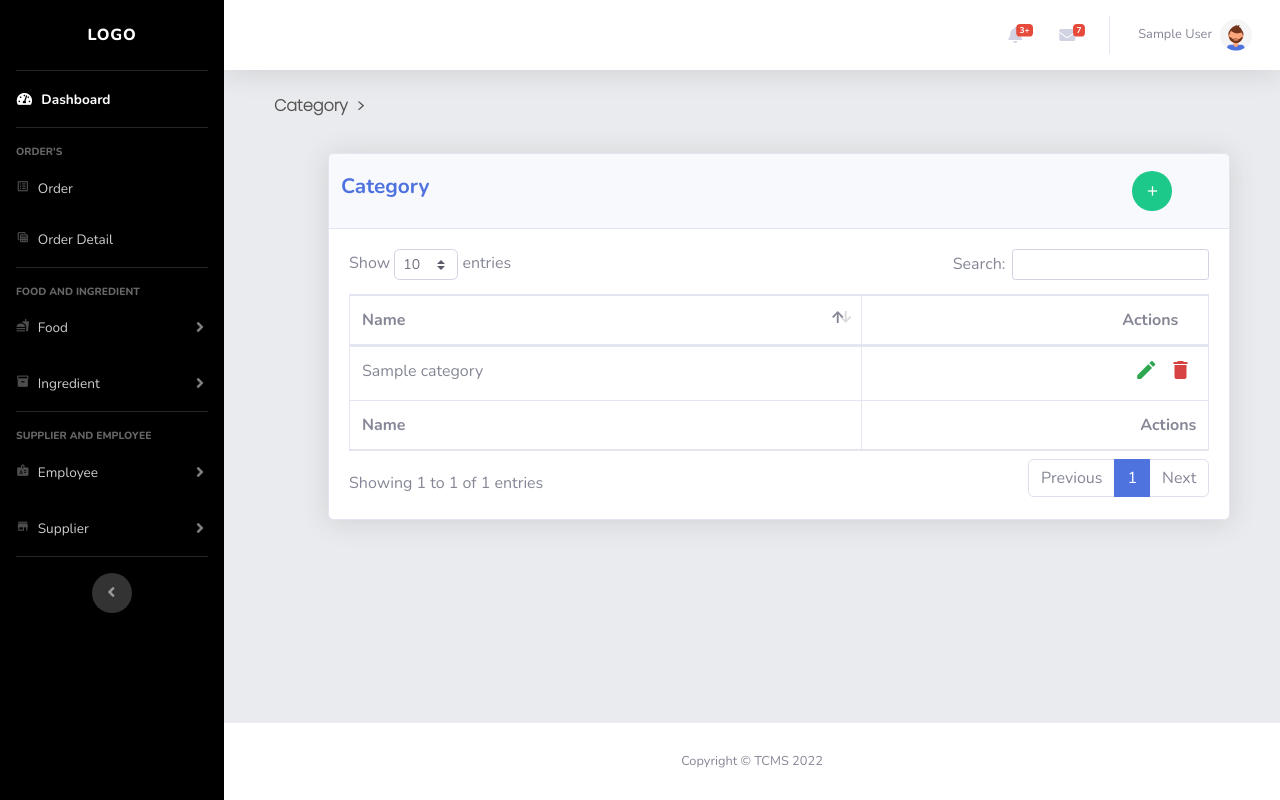
After one commit to satishkojushrestha/TandooryCafeS, a Django app: page /category/ in a window 1280 px wide. The commit adds this page. Run offline with Django 4.2, Linux system fonts and the light colour scheme; a user stored in the database is signed in; tables that the repository leaves empty hold one stand-in row (values such as "Sample post"); some libraries are stand-ins or nearby versions.

Commit message:
Datatables for category and CRUD for category done

```diff
--- a/core/templates/pages/add_category.html
+++ b/core/templates/pages/add_category.html
@@ -99,9 +99,11 @@
                     <h6 class="m-0">Category's</h6>
                 </div>
                 <div class="card-body">
-                    {% for category in categories %}
+                    <h6><a href="{% url 'category_detail' %}">All Category</a></h6>
+
+                    <!-- {% for category in categories %}
                         <h6><a href="{% url 'edit_category' category.id %}">{{ category.name }}</a></h6>
-                    {% endfor %}
+                    {% endfor %} -->
                 </div>
             </div>
 
--- /dev/null
+++ b/core/templates/pages/category_detail.html
@@ -0,0 +1,117 @@
+{% extends 'base.html' %}
+{% load static %}
+
+{% block title %}Category{% endblock %}
+
+{% block cssandscripts %}
+    <!-- Custom styles for this page -->
+    <link href="{% static 'vendor/datatables/dataTables.bootstrap4.min.css' %}" rel="stylesheet">
+    <style>
+        :root{
+            --delete_btn:#d74242;
+            --edit_btn:#2fa751;
+        }
+
+        .rm-background{
+            background-color: transparent;
+            border:none;
+        }
+
+        .row{
+            width: 100%;
+        }
+    </style>
+
+{% endblock %}
+
+<!-- {% block employee_show %}show{% endblock %} -->
+
+{% block current_page %} Category {% endblock %}
+
+{% block page_content %}
+                <!-- Begin Page Content -->
+                <div class="container-fluid" style="margin-top: 35px; margin-left: 80px; width: 90%;">
+
+                    <!-- DataTales Example -->
+                    <div class="card shadow mb-4">
+
+                        <div class="card-header py-3">
+                            <div class="row">
+                                <div class="row">
+                                    <div class="col-6">
+                                        <h6 class="m-0 font-weight-bold text-primary" style="font-size: 1.3rem; padding: 4px;">Category</h6>
+                                    </div>
+                                    <div class="col-6">
+                                        <a href="{% url 'add_category' %}" class="btn noPrint" style="margin: 0; padding:0; float: right;"><i class="material-icons btn-circle btn-success">add</i></a>
+                                    </div>
+                                </div>
+                            </div>
+                        </div>
+                        <div class="card-body">
+                            <div class="table-responsive">
+                                <table class="table table-bordered" id="dataTable" width="100%" cellspacing="0">
+                                    <thead>
+                                        <tr>
+                                            <th>Name</th>
+                                            <th class="sorting_asc_disabled sorting_desc_disabled text-right">Actions</th>
+                                        </tr>
+                                    </thead>
+                                    <tfoot>
+                                        <tr>
+                                            <th>Name</th>
+                                            <th class="text-right">Actions</th>
+                                        </tr>
+                                    </tfoot>
+                                    <tbody>
+                                        {% for category in categorys %}
+                                            <tr id="category-{{ category.id }}">
+                                                <td>{{ category.name }}</td>
+                                                <td class="text-right" style="padding: 10px;">
+                                                    <a href="{% url 'edit_category' category.id %}"><i class="material-icons" style="color: var(--edit_btn);">edit</i></a>
+                                                    <button onclick="deleteCategory({{ category.id }})" class="rm-background"><i class="material-icons" style="color: var(--delete_btn);">delete</i></button>
+                                                </td>
+                                            </tr>
+                                        {% endfor %}
+
+                                    </tbody>
+                                </table>
+                            </div>
+                        </div>
+                    </div>
+
+                </div>
+                <!-- /.container-fluid -->
+
+    {% endblock %}
+
+
+    {% block script %}
+    <!-- Page level plugins -->
+    <script src="{% static 'vendor/datatables/jquery.dataTables.min.js' %}"></script>
+    <script src="{% static 'vendor/datatables/dataTables.bootstrap4.min.js' %}"></script>
+
+    <!-- Page level custom scripts -->
+    <script src="{% static 'js/demo/datatables-demo.js' %}"></script>
+
+    <script>
+
+        function deleteCategory(id) {
+            var action = confirm("Are you sure you want to delete this category?");
+            if (action != false) {
+                $.ajax({
+                    url: '{% url "crud_ajax_delete_category" %}',
+                    data: {
+                        'id': id,
+                    },
+                    dataType: 'json',
+                    success: function (data) {
+                        if (data.deleted) {
+                        $("#dataTable #category-" + id).remove();
+                        }
+                    }
+                });
+            }
+        }
+
+    </script>
+    {% endblock %}
--- a/core/templates/pages/edit_category.html
+++ b/core/templates/pages/edit_category.html
@@ -55,8 +55,8 @@
                         {% render_field form.name class="form-control" %}
                     </div>
 
-                    <button type="submit" class="btn btn-success">Update Category</button>
-                    <a href="{% url 'delete_category' object.id %}" class="btn btn-danger">Delete</a>
+                    <button type="submit" class="btn btn-primary">Update Category</button>
+                    <a href="{% url 'add_category' %}" style="margin-left: 20px;">Back</a>
                 </form>
             </div>
         </div>
--- a/core/urls.py
+++ b/core/urls.py
@@ -20,7 +20,10 @@ urlpatterns = [
     path('ajax/crud/delete/ingredient/', DeleteCrudIngredient.as_view(), name='crud_ajax_delete_ingredient'),
     path('ingredient/edit/<int:id>', edit_ingredient_view, name="edit_ingredient"),
     path('addfood/', add_food_view, name="add_food"),
+    path('category/', category_view, name="category_detail"),
     path('addcategory/', add_category_view, name="add_category"),
+    path('category/edit/<int:pk>/', CategoryUpdateView.as_view(), name="edit_category"),
+    path('ajax/crud/delete/category/', DeleteCrudUserCategory.as_view(), name='crud_ajax_delete_category'),
     path('food/',food_view, name="food"),
     path('ajax/crud/delete/food/', DeleteCrudFood.as_view(), name='crud_ajax_delete_food'),
     path('food/edit/<int:id>', edit_food_view, name="edit_food"),
@@ -29,6 +32,5 @@ urlpatterns = [
     path('order/view/<int:id>', order_detail_view, name="order_view"),
     path('order/all/', order_table_view, name="order_table"),
     path('order/add/', save_order_detail, name="add_order"),
-    path('category/edit/<int:pk>/', CategoryUpdateView.as_view(), name="edit_category"),
-    path('category/delete/<int:id>/', delete_category, name="delete_category"),
+
 ]
--- a/core/views.py
+++ b/core/views.py
@@ -329,6 +329,21 @@ def add_category_view(request):
     return render(request, 'pages/add_category.html', {'form':CategoryForm, 'categories': Category.objects.all()})
 
 @login_required(login_url="/")
+def category_view(request):
+    return render(request, 'pages/category_detail.html',{
+        'categorys': Category.objects.all(),
+    })
+
+class DeleteCrudUserCategory(View):
+    def get(self, request):
+        id1 = request.GET.get('id', None)
+        Category.objects.get(id=id1).delete()
+        data = {
+            'deleted': True
+        }
+        return JsonResponse(data)
+
+@login_required(login_url="/")
 def food_view(request):
     return render(request, "pages/food_detail.html",{
         'foods':Food.objects.all(),
```
